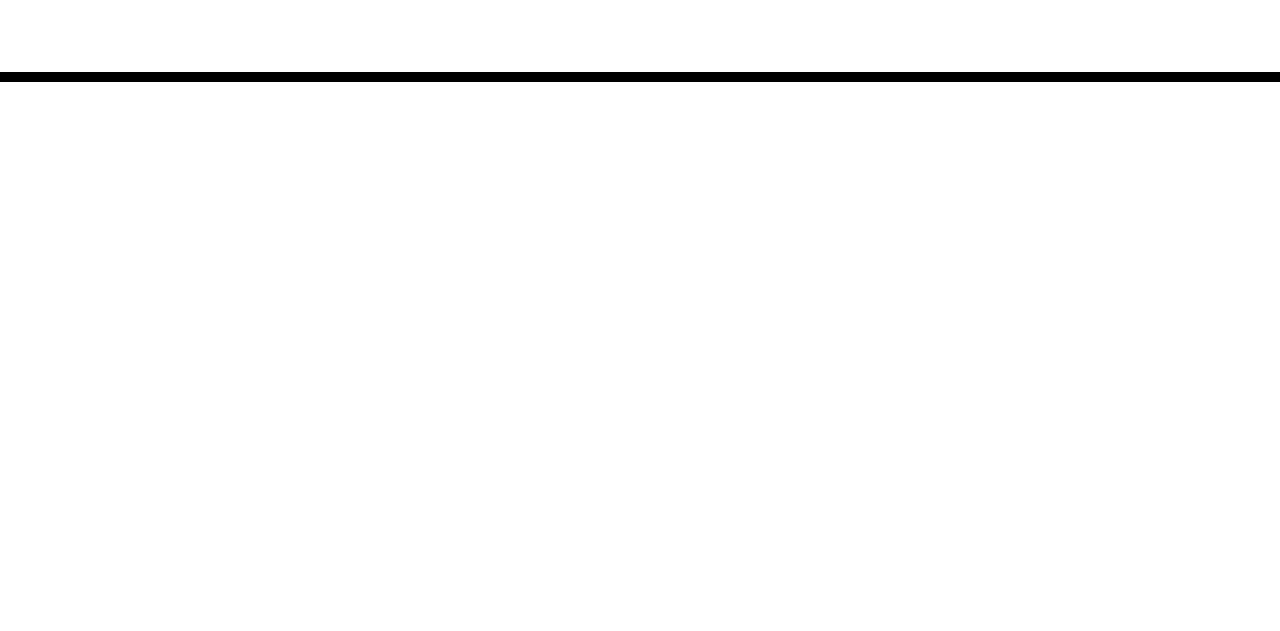
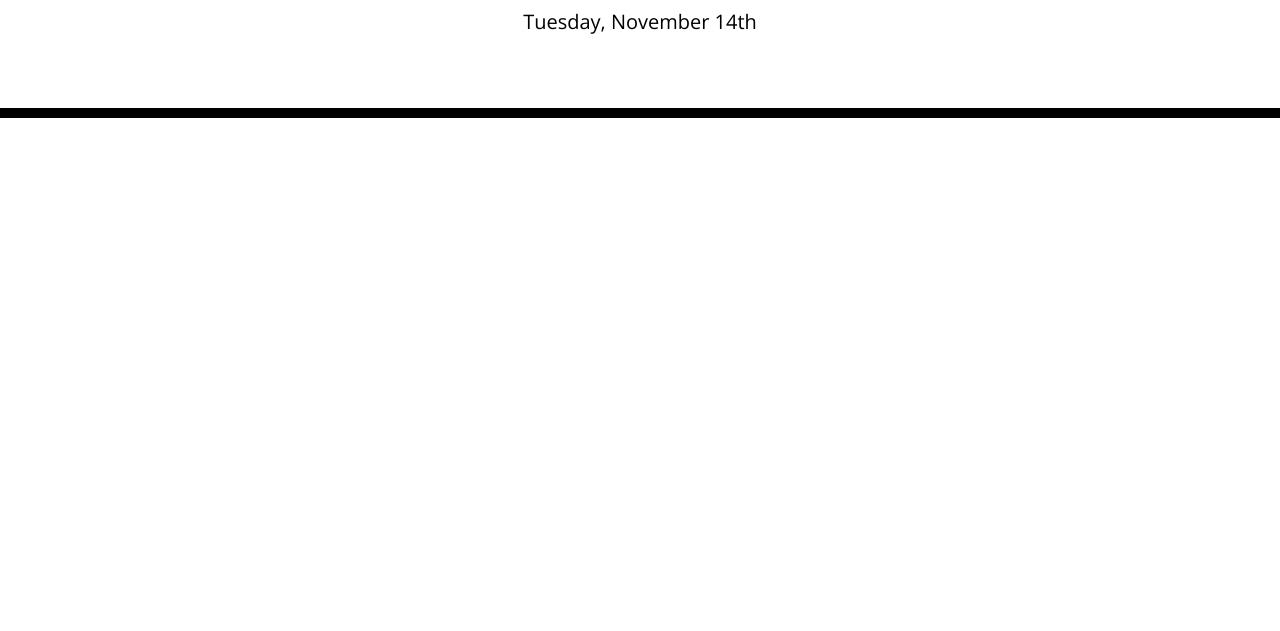
Before and after one commit to SuhaimKhalid/daily_planner, a plain HTML site: page index.html in a window 1280 px wide. Shown: the part 169-800 px from the top of the page. Drawn offline with nearby package versions, Linux system fonts and the light colour scheme; files that its build step writes are made by us from their sources.

Commit message:
Add Current Date on the Page

```diff
--- a/Assets/script.js
+++ b/Assets/script.js
@@ -0,0 +1,5 @@
+
+// Delcare a Vaiable to show Current Date On HTML
+var cureent_date = $("#currentDay");
+// Use Day.js to get current Date and pass it to a variable
+cureent_date.text(dayjs().format("dddd, MMMM Do"));
--- a/index.html
+++ b/index.html
@@ -20,7 +20,7 @@
       rel="stylesheet"
     />
     <!-- Custome CSS Link -->
-    <link rel="stylesheet" href="style.css" />
+    <link rel="stylesheet" href="Assets/style.css" />
     <!-- Title OF Website -->
     <title>Work Day Scheduler</title>
   </head>
```
